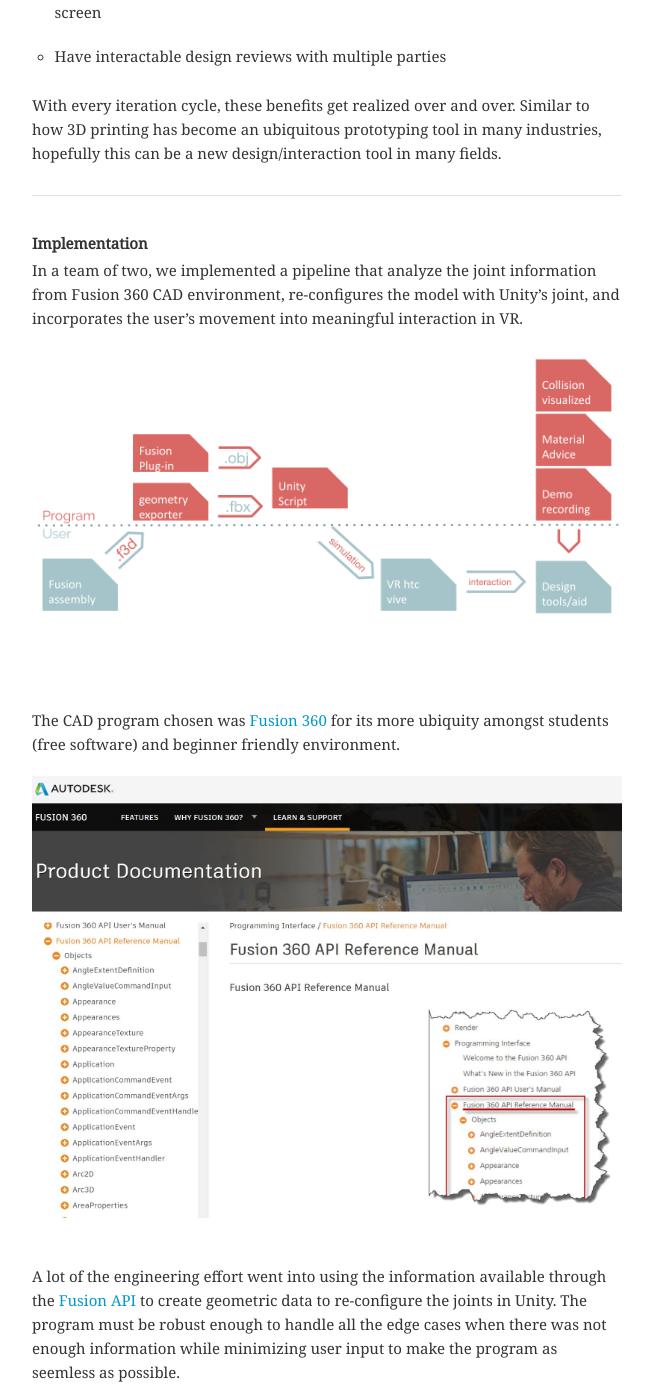
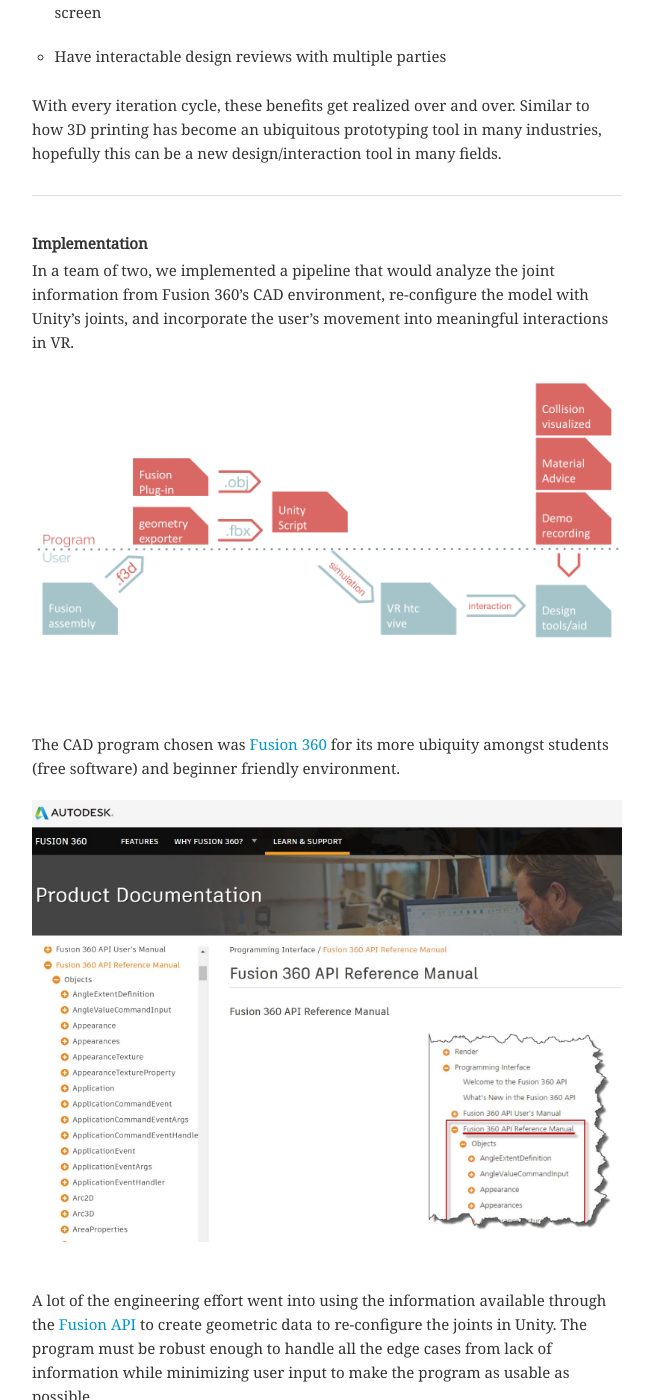
Before and after one commit to menglongguo/website, a Jekyll site: the page built from _projects/VR4design.md, in a window 1280 px wide and 1400 px high, scrolled down 1487 px. Shown: the whole window, without its empty margins (313-966 px from the left). Built offline with Jekyll 4.4.1, drawn with Linux system fonts in a browser that asks for light colours; a script that is not in the unit is left out; comment, search, counter and statistics services are not loaded.

Commit message:
Update VR4design.md

```diff
--- a/_projects/VR4design.md
+++ b/_projects/VR4design.md
@@ -44,7 +44,7 @@
 
 ### Implementation
 
-In a team of two, we implemented a pipeline that analyze the joint information from Fusion 360 CAD environment, re-configures the model with Unity's joint, and incorporates the user's movement into meaningful interaction in VR.
+In a team of two, we implemented a pipeline that would analyze the joint information from Fusion 360's CAD environment, re-configure the model with Unity's joints, and incorporate the user's movement into meaningful interactions in VR.
 
 ![workflow](/website/assets/images/03VrWorkflow.png)
 
@@ -53,7 +53,7 @@
 ![api](/website/assets/images/03Vr4designAPI.JPG)
 
 A lot of the engineering effort went into using the information available through the [Fusion API](https://help.autodesk.com/view/fusion360/ENU/?guid=GUID-7B5A90C8-E94C-48DA-B16B-430729B734DC) to create geometric data to re-configure the joints in Unity.
-The program must be robust enough to handle all the edge cases when there was not enough information while minimizing user input to make the program as seemless as possible.
+The program must be robust enough to handle all the edge cases from lack of information while minimizing user input to make the program as usable as possible.
 
 Check out the video below of how the program was used to help iterate on a standing desk design:
 
```
